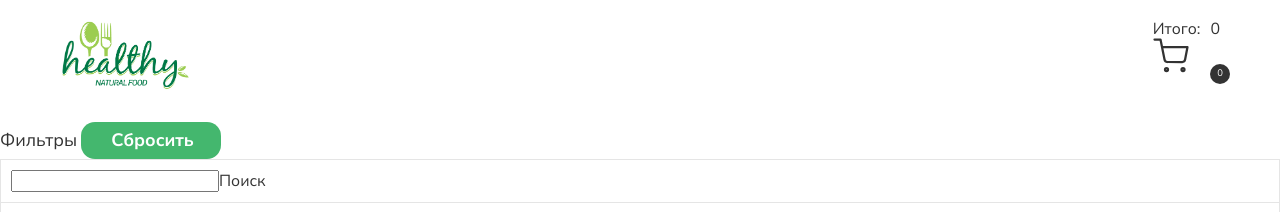
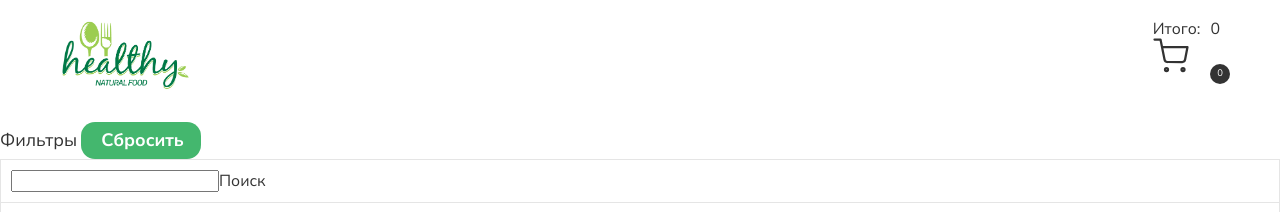
Before and after one commit to mkoroleva5/online-store, a React (Vite) app: page / in a window 1280 px wide. Shown: the top 212 px of the page. Built offline with nearby package versions, Linux system fonts and the light colour scheme.

Commit message:
style: fix reset button style

```diff
--- a/src/components/catalog/filter/Filter.module.css
+++ b/src/components/catalog/filter/Filter.module.css
@@ -7,6 +7,8 @@
 .title-block {
   display: flex;
   justify-content: space-between;
+  align-items: center;
+  flex-wrap: wrap;
   align-items: baseline;
   padding-bottom: 1.5rem;
 }
@@ -20,7 +22,7 @@
   all: unset;
   width: 100%;
   max-width: 8rem;
-  padding: 0.8rem 3rem;
+  padding: 0.8rem 2rem;
   margin-top: 0.8rem;
 
   background-color: var(--bg-color);
```
